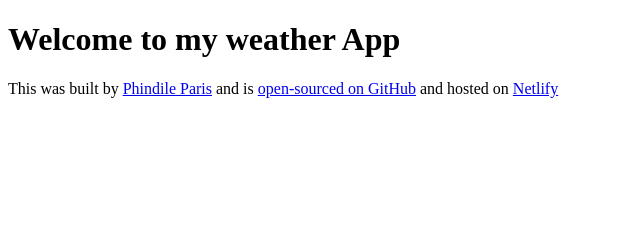
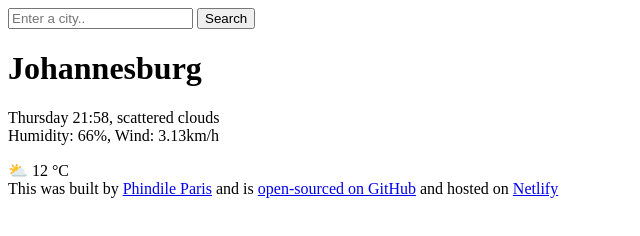
Before and after one commit to Phindilereigns/Weather-app, a plain HTML site: page index.html in a window 1280 px wide. Shown: the whole page, without its empty margins (0-640 px from the left). Drawn offline with Linux system fonts and the light colour scheme.

Commit message:
Added HTML to the project

```diff
--- a/index.html
+++ b/index.html
@@ -6,7 +6,23 @@
     <title>Weather app</title>
   </head>
   <body>
-    <h1>Welcome to my weather App</h1>
+    <header>
+      <form>
+        <input type="search" placeholder="Enter a city.." required />
+        <input type="submit" value="Search" />
+      </form>
+    </header>
+    <main>
+      <div>
+        <h1>Johannesburg</h1>
+        <p>
+          Thursday 21:58, scattered clouds
+          <br />
+          Humidity: 66%, Wind: 3.13km/h
+        </p>
+      </div>
+      <div>⛅ 12 °C</div>
+    </main>
     <footer>
       This was built by
       <a href="https://github.com/Phindilereigns" target="_blank"
```
